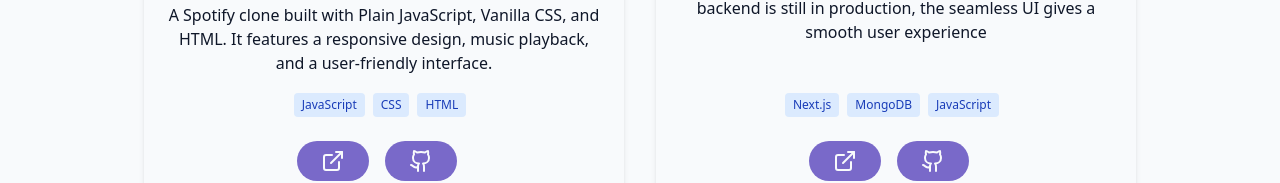
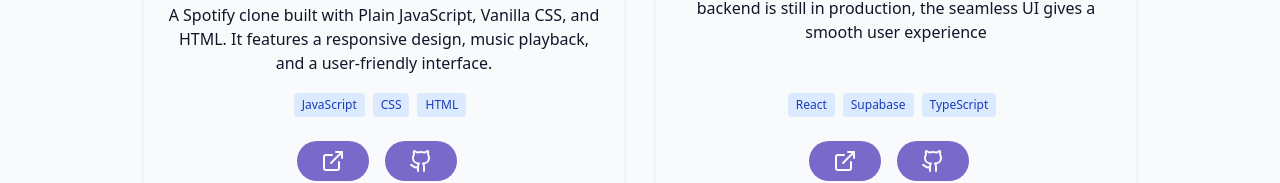
Before and after one commit to Syed-Hermain/Portfolio, a React (Vite) app: page / in a window 1280 px wide. Shown: the part 2609-2792 px from the top of the page. Built offline with nearby package versions, Linux system fonts and the light colour scheme.

Commit message:
Porject detail added

```diff
--- a/src/components/ProjectSection.tsx
+++ b/src/components/ProjectSection.tsx
@@ -19,11 +19,11 @@
         title: "Twitter Clone",
         description:
             "A Twitter Clone which has dynamic interface, and adjusts to various screen. It allows us to Tweet. Although a backend is still in production, the seamless UI gives a smooth user experience",
-        imageMobile:"",
+        imageMobile:"/projects/twitter-cloneM.png",
             imageDesktop: "/projects/twitter-clone.png",
-        tags: ["Next.js", "MongoDB", "JavaScript"],
-        demoUrl: "https://example.com/demo",
-        githubUrl: "https://github.com/example/repo",
+        tags: ["React", "Supabase", "TypeScript"],
+        demoUrl: "https://social-media-flame-gamma.vercel.app/",
+        githubUrl: "https://github.com/Syed-Hermain/Social-Media/tree/main",
     },
 ];
 
```
Also changed, not shown: public/projects/twitter-cloneM.png (added).
